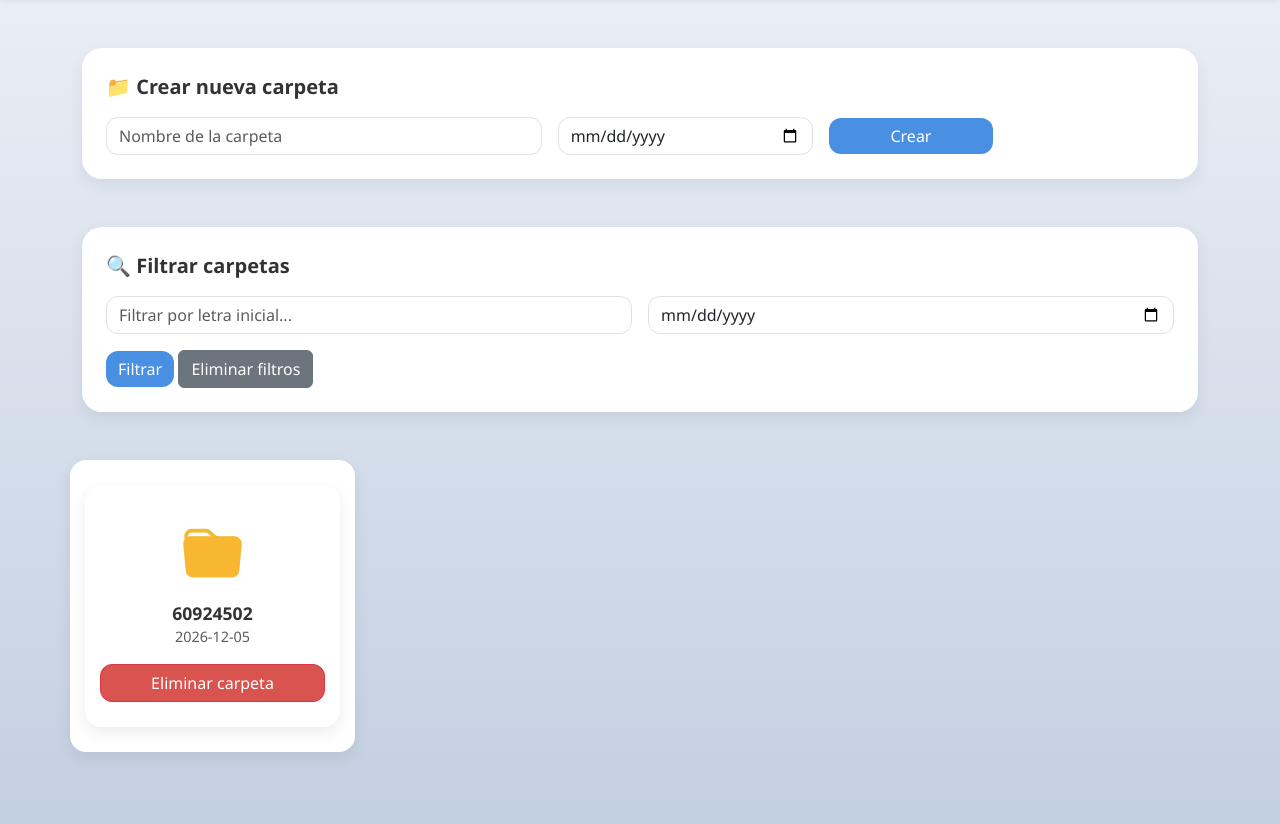
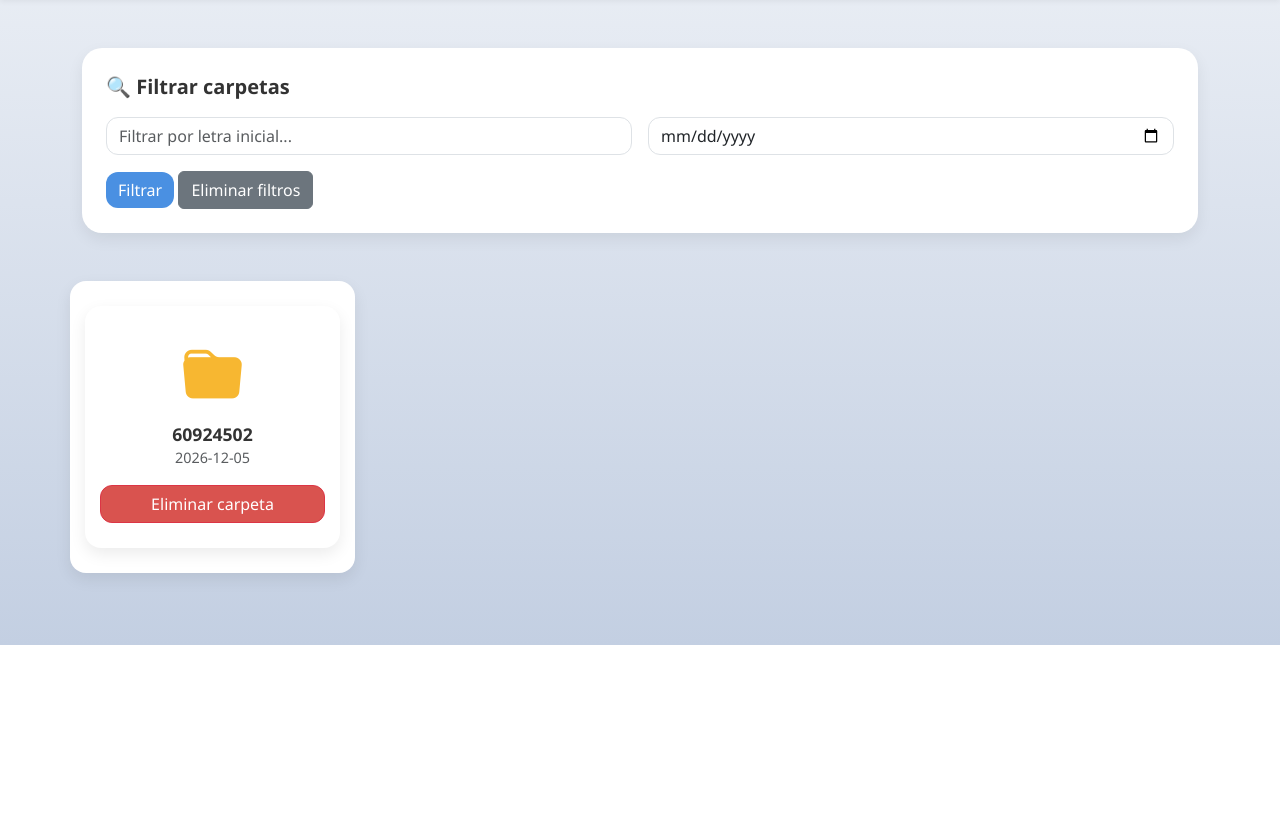
Before and after one commit to Jean-Pierre001/Proyecto_ConsejoEscuela, a PHP site: the page made by folders.php in a window 1280 px wide. Shown: the part 240-1064 px from the top of the page. After the commit the page ends 885 px from the top, so only its background shows below. Run offline with PHP 8.4, Linux system fonts and the light colour scheme.

Commit message:
se cambio la funcionabilidad de la creacion de carpetas a una donde el usuario toque un boton y le crea la carpeta directamente haciendo que sea un proceso mas automatico (a cambio de eso se le quito la opcion al usuario de poder crear carpetas a gusto)

```diff
--- a/folders.php
+++ b/folders.php
@@ -1,15 +1,4 @@
 <?php
-// Crear carpeta
-if (isset($_POST['createFolder'])) {
-  $folderName = $_POST['folderName'];
-  $folderDate = $_POST['folderDate'];
-
-  $foldersEscuela = $_GET['CUE'];
-
-  if (!file_exists("folders/$foldersEscuela/$folderName")) {
-    mkdir("folders/$foldersEscuela/$folderName", 0777, true);
-  }
-}
 
 // Eliminar carpeta
 if (isset($_POST['deleteFolder'])) {
@@ -208,22 +197,6 @@ if ($filterDate !== '') {
   </nav>
 
   <div class="container py-5">
-    <div class="card mb-5 p-4">
-      <div class="section-title">📁 Crear nueva carpeta</div>
-      <form method="POST" action="">
-        <div class="row g-3 align-items-center">
-          <div class="col-md-5">
-            <input type="text" name="folderName" class="form-control" placeholder="Nombre de la carpeta" required>
-          </div>
-          <div class="col-md-3">
-            <input type="date" name="folderDate" class="form-control">
-          </div>
-          <div class="col-md-2">
-            <button type="submit" name="createFolder" class="btn btn-primary w-100">Crear</button>
-          </div>
-        </div>
-      </form>
-    </div>
 
     <div class="card mb-5 p-4">
       <div class="section-title">🔍 Filtrar carpetas</div>
```
Also changed, not shown: crearCarpeta.php (added, +17 -0 lines), escuelas/escuelas.php (+9 -0 lines).
